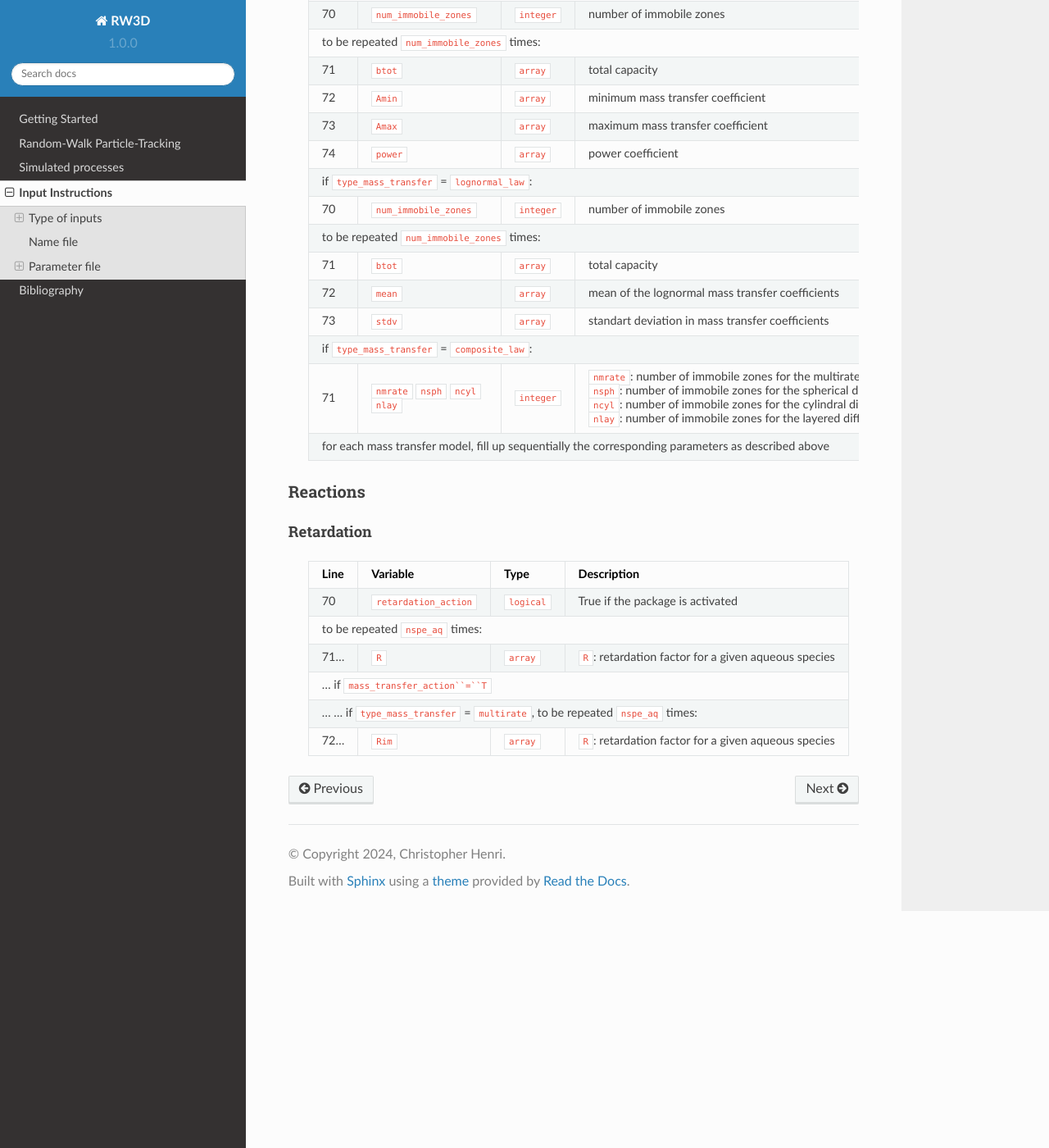
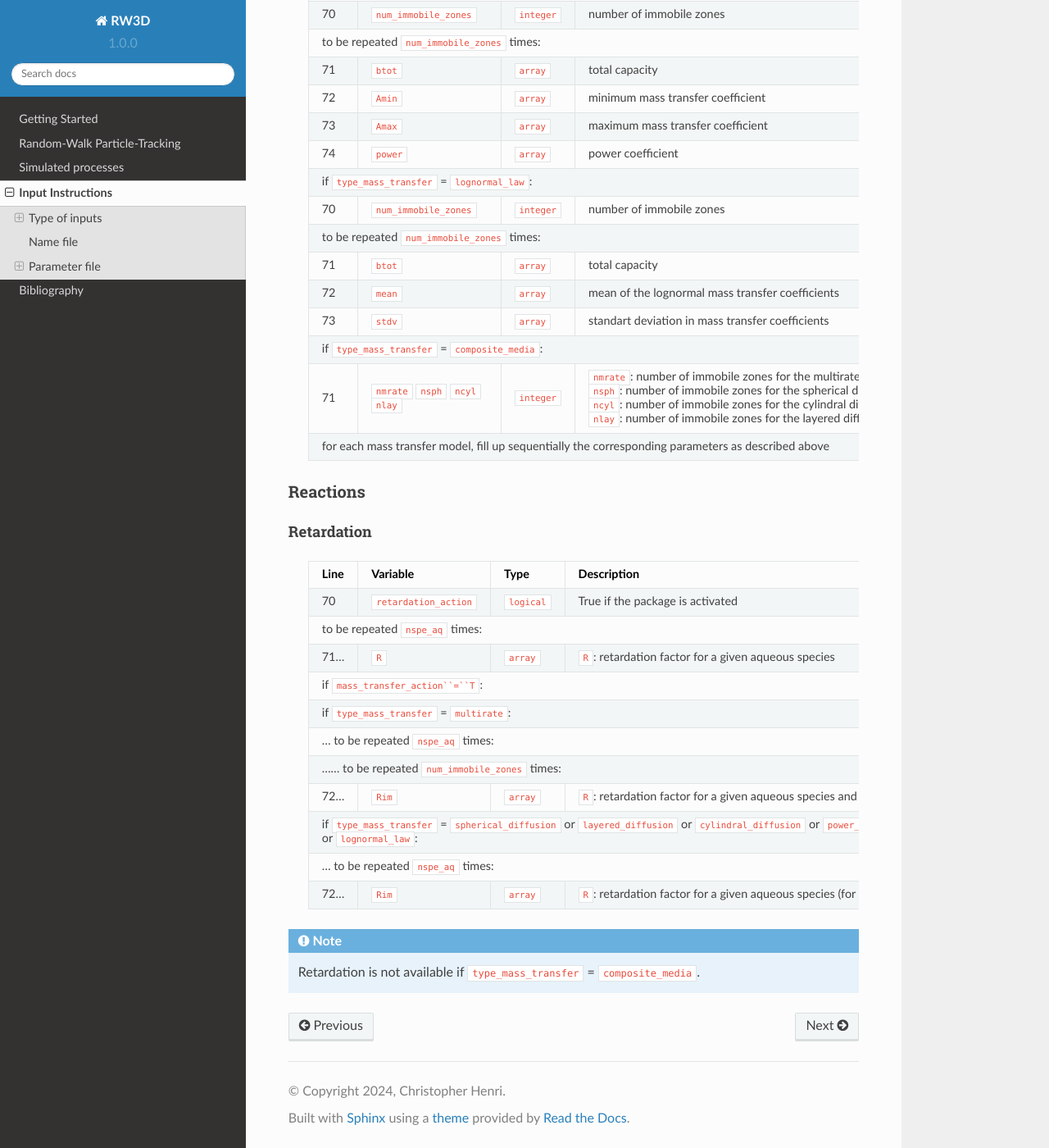
Before and after one commit to chrishenri/rw3d_manual, a Sphinx documentation site: the page built from docs/source/inputs.rst, in a window 1280 px wide and 1400 px high, scrolled down 7621 px. Shown: the whole window at 82% size. Built offline with Sphinx 7.4.7 and the Read the Docs theme 2.0.0, drawn with Linux system fonts in a browser that asks for light colours.

Commit message:
edit inputs retardation

```diff
--- a/docs/source/inputs.rst
+++ b/docs/source/inputs.rst
@@ -511,7 +511,7 @@ Mass transfer
   +------+-------------------------------------------------------------------------+--------------------+----------------------------------------------------------------------------------------+
   | 73   | ``stdv``                                                                | ``array``          | standart deviation in mass transfer coefficients                                       |
   +------+-------------------------------------------------------------------------+--------------------+----------------------------------------------------------------------------------------+
-  | if ``type_mass_transfer`` = ``composite_law``:                                                                                                                                               |
+  | if ``type_mass_transfer`` = ``composite_media``:                                                                                                                                             |
   +------+-------------------------------------------------------------------------+--------------------+----------------------------------------------------------------------------------------+
   | 71   | ``nmrate`` ``nsph`` ``ncyl`` ``nlay``                                   | ``integer``        | ``nmrate``: number of immobile zones for the multirate mass transfer model             |
   |      |                                                                         |                    |                                                                                        |
@@ -544,9 +544,22 @@ Retardation
   +------+-------------------------------------------------------------------------+--------------------+----------------------------------------------------------------------------------------+
   | 71...| ``R``                                                                   | ``array``          | ``R``: retardation factor for a given aqueous species                                  |
   +------+-------------------------------------------------------------------------+--------------------+----------------------------------------------------------------------------------------+
-  | ... if ``mass_transfer_action``=``T``                                                                                                                                                        |
+  | if ``mass_transfer_action``=``T``:                                                                                                                                                           |
   +------+-------------------------------------------------------------------------+--------------------+----------------------------------------------------------------------------------------+
-  | ... ... if ``type_mass_transfer`` = ``multirate``, to be repeated ``nspe_aq`` times:                                                                                                         |
+  | if ``type_mass_transfer`` = ``multirate``:                                                                                                                                                   |
   +------+-------------------------------------------------------------------------+--------------------+----------------------------------------------------------------------------------------+
-  | 72...| ``Rim``                                                                 | ``array``          | ``R``: retardation factor for a given aqueous species                                  |
+  | ... to be repeated ``nspe_aq`` times:                                                                                                                                                        |
   +------+-------------------------------------------------------------------------+--------------------+----------------------------------------------------------------------------------------+
+  | ...... to be repeated ``num_immobile_zones`` times:                                                                                                                                          |
+  +------+-------------------------------------------------------------------------+--------------------+----------------------------------------------------------------------------------------+
+  | 72...| ``Rim``                                                                 | ``array``          | ``R``: retardation factor for a given aqueous species and given imoobile zone          |
+  +------+-------------------------------------------------------------------------+--------------------+----------------------------------------------------------------------------------------+
+  | if ``type_mass_transfer`` = ``spherical_diffusion`` or ``layered_diffusion`` or ``cylindral_diffusion`` or ``power_law`` or ``lognormal_law``:                                               |
+  +------+-------------------------------------------------------------------------+--------------------+----------------------------------------------------------------------------------------+
+  | ... to be repeated ``nspe_aq`` times:                                                                                                                                                        |
+  +------+-------------------------------------------------------------------------+--------------------+----------------------------------------------------------------------------------------+
+  | 72...| ``Rim``                                                                 | ``array``          | ``R``: retardation factor for a given aqueous species (for all imoobile zones)         |
+  +------+-------------------------------------------------------------------------+--------------------+----------------------------------------------------------------------------------------+
+
+.. note::
+    Retardation is not available if ``type_mass_transfer`` = ``composite_media``.
```
